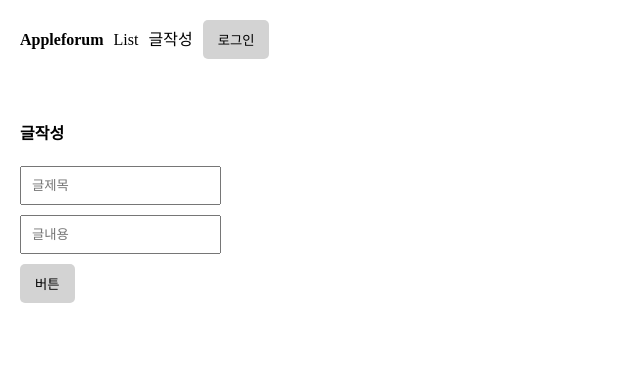
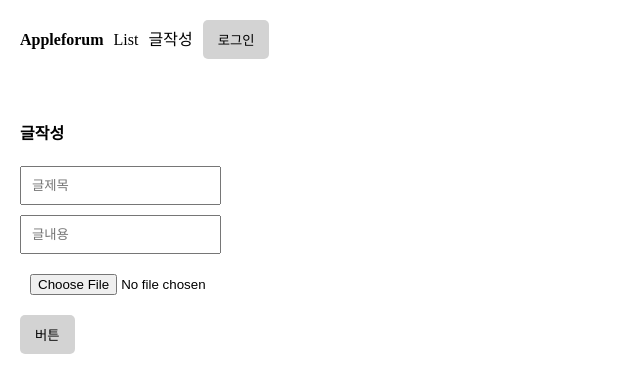
Before and after one commit to kjhto46/nextJsProject, a Next.js app: page /write in a window 1280 px wide. Shown: the top 392 px of the page, without its empty margins (0-640 px from the left). Built offline with nearby package versions, Linux system fonts and the light colour scheme; no server answers.

Commit message:
AWS에서 S3 설정 완료료

```diff
--- a/app/write/page.js
+++ b/app/write/page.js
@@ -5,6 +5,8 @@ export default function Write(){
          <form action="/api/post/new" method="POST">
             <input name="title" placeholder="글제목"/>
             <input name="content" placeholder="글내용"/>
+            <input type="file" accept="image/*"/>
+            <img src=""/>
             <button type="submit">버튼</button>
          </form>
       </div>
@@ -12,3 +14,8 @@ export default function Write(){
    //form에서 submit 버튼을 눌렀을때 서버에 글을 보낸 후 서버는 db에 글을 저장함.
    // 나는 /api/post/new 로 action이 들어가면서 저기가 서버의 역활을 함
 }
+// !! <input type="file" accept="image/*"/> 이미지 넣기 이건 뭐 당연한거고
+// !! 선택한 이미지를 바로 미리보여주기 식으로 보여주려면
+// !! 1. createObjectURL을 사용하거나 2. input에 올리는 순간 DB에 올려서 바로 보여주게 하기
+// !! 여기서 작업할 방식은 2번으로 하겠다. 2번으로 하면
+// !!! '유저 ⇒ 서버 ⇒ S3'  라서 비효율적이지 않나요?? ❌ 요즘은 Presigned URL 방식을 사용해서 '유저 ⇒ S3' 하는 경우가 더 많아짐
```
